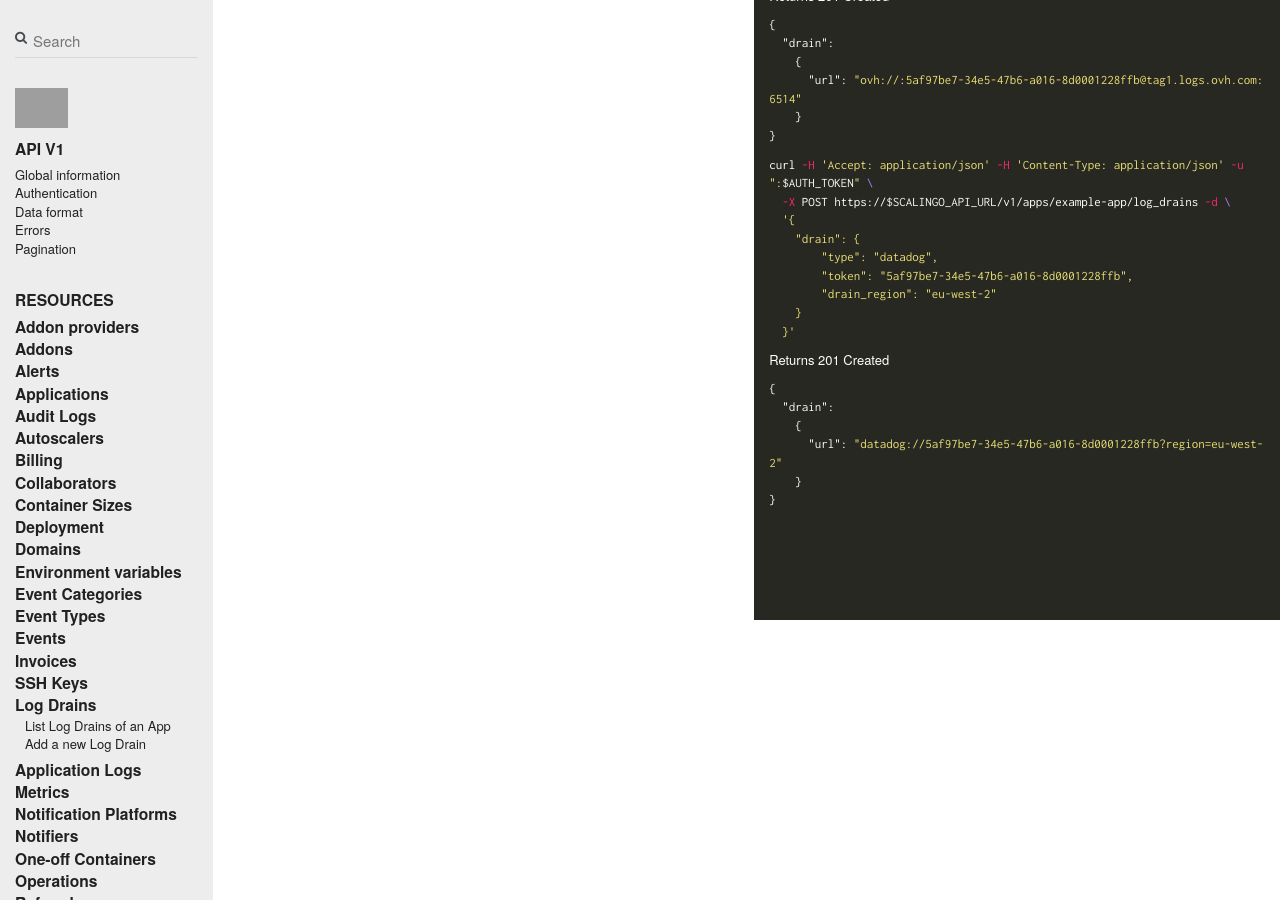
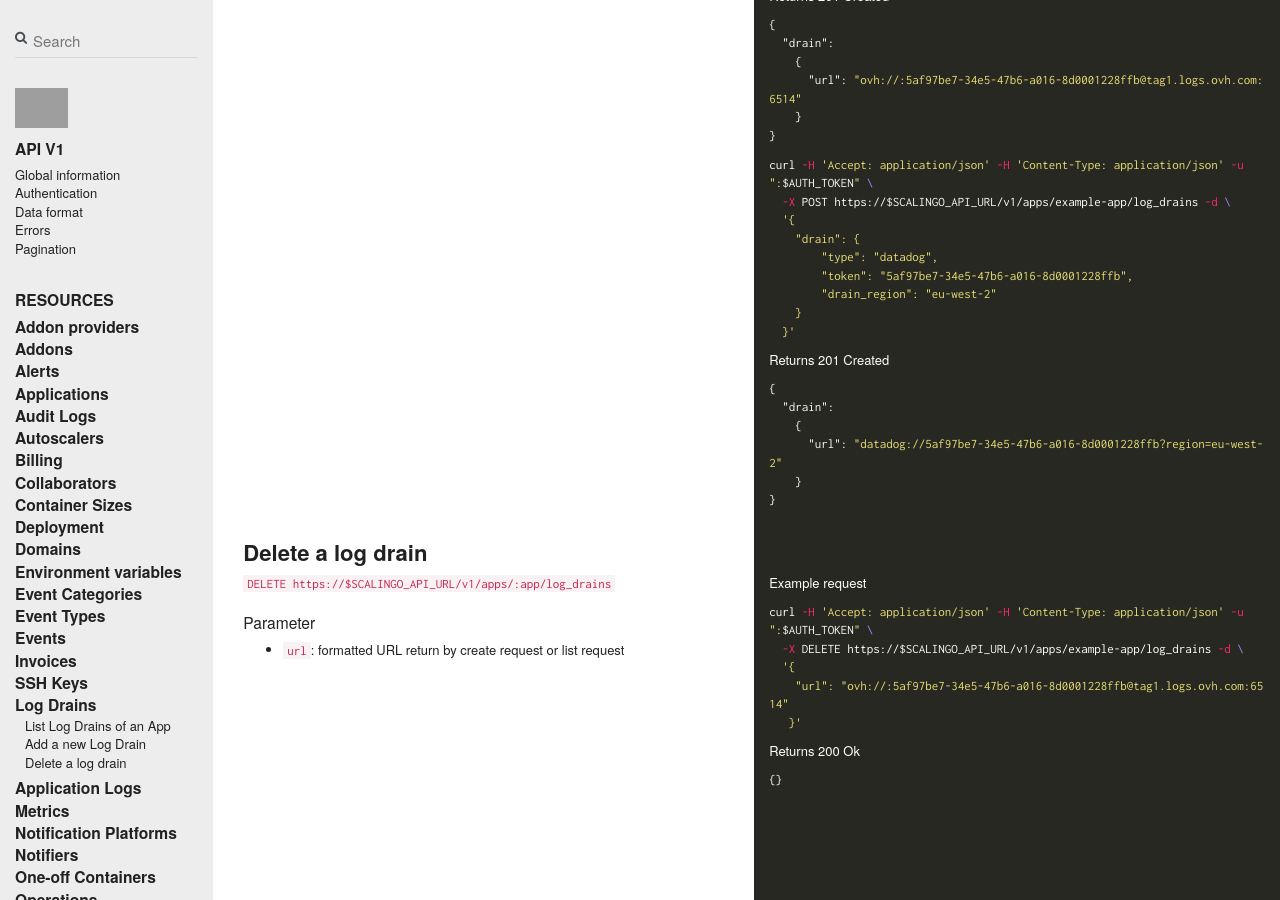
Before and after one commit to jdauphant/developers-documentation, a Jekyll site: the page built from _scalingo_api/log_drains.md, in a window 1280 px wide and 900 px high, scrolled down 1513 px. Built offline with Jekyll 4.4.1, drawn with Linux system fonts in a browser that asks for light colours; nearby versions of some CDN libraries; comment, search, counter and statistics services are not loaded; grey boxes are pictures that could not be loaded.

Commit message:
remove drains

````diff
--- a/_scalingo_api/log_drains.md
+++ b/_scalingo_api/log_drains.md
@@ -150,3 +150,33 @@ Returns 201 Created
 ```
 
 --- row ---
+
+## Delete a log drain
+
+--- row ---
+
+`DELETE https://$SCALINGO_API_URL/v1/apps/:app/log_drains`
+
+### Parameter
+
+* `url`: formatted URL return by create request or list request
+
+||| col |||
+
+Example request
+
+```shell
+curl -H 'Accept: application/json' -H 'Content-Type: application/json' -u ":$AUTH_TOKEN" \
+  -X DELETE https://$SCALINGO_API_URL/v1/apps/example-app/log_drains -d \
+  '{
+    "url": "ovh://:5af97be7-34e5-47b6-a016-8d0001228ffb@tag1.logs.ovh.com:6514"
+   }'
+```
+
+Returns 200 Ok
+
+```json
+{}
+```
+
+--- row ---
````
